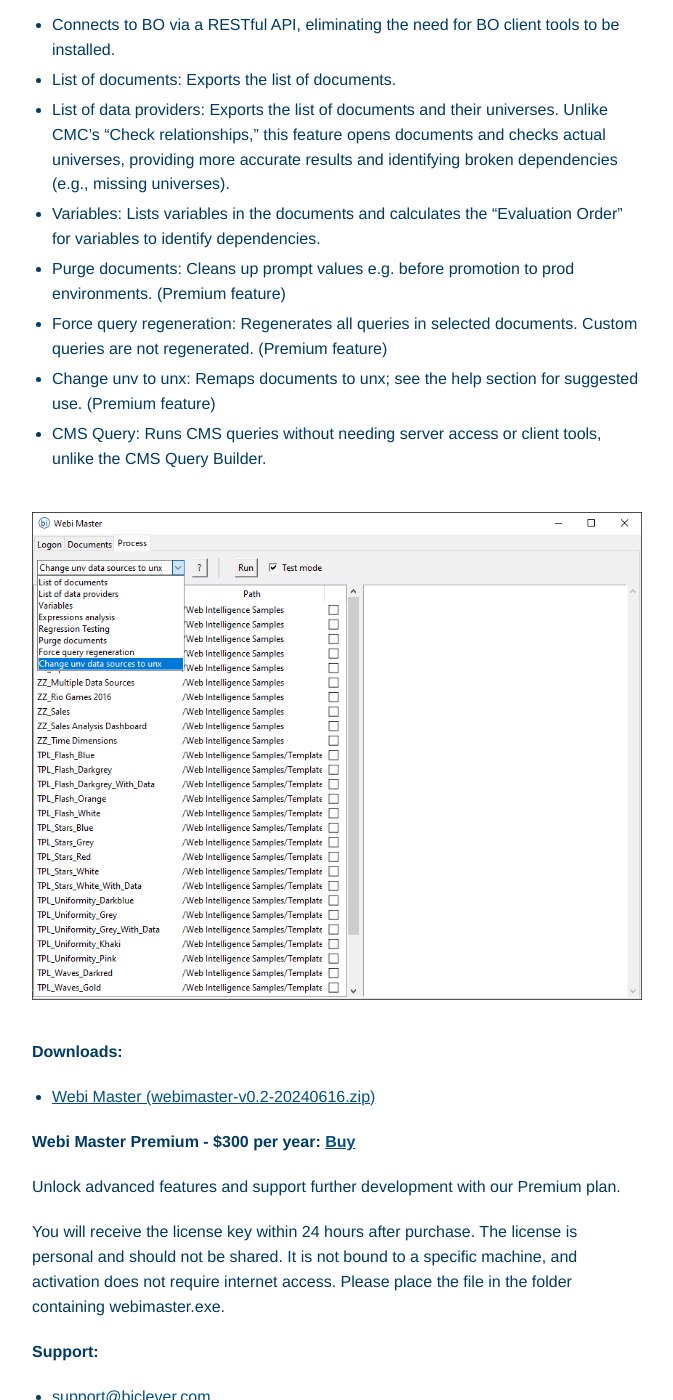
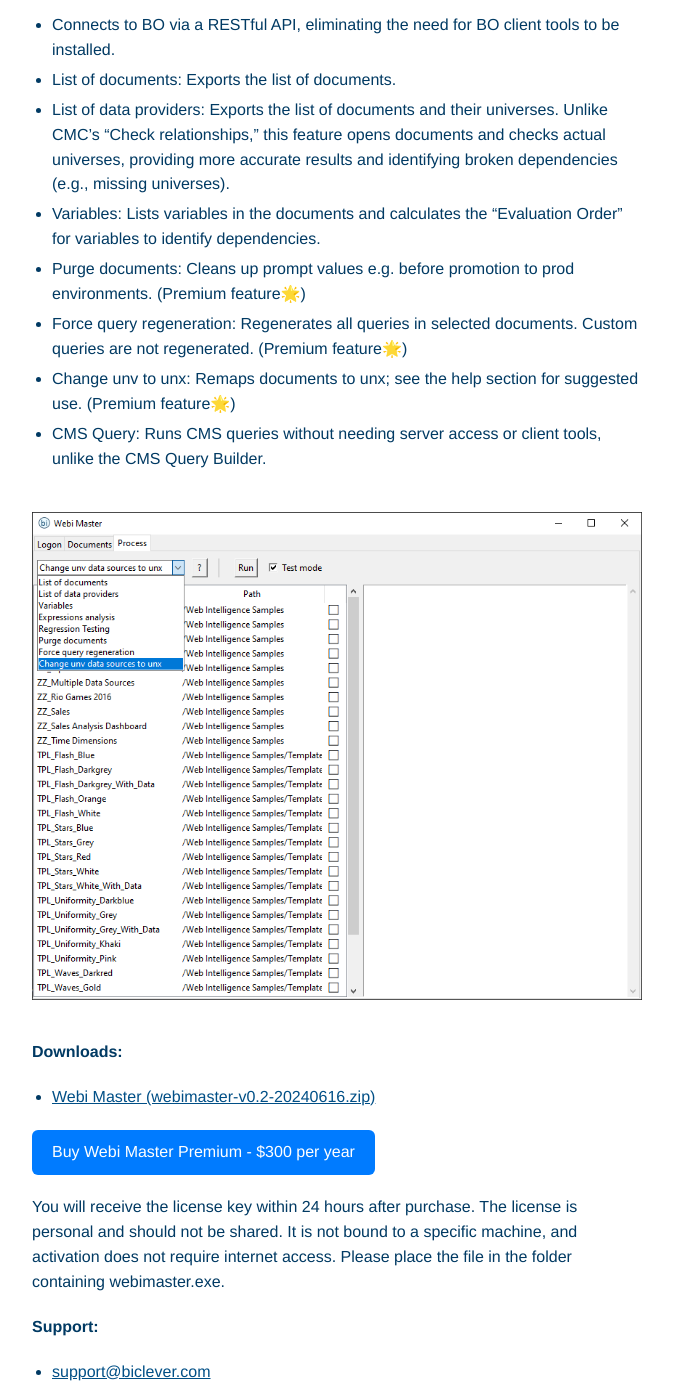
Before and after one commit to biclever/biclever.github.io, a Jekyll site: the page built from _products/webi-master.md, in a window 1280 px wide and 1400 px high, scrolled down 274 px. Shown: the whole window, without its empty margins (143-816 px from the left). Built offline with Jekyll 4.4.1, drawn with Linux system fonts in a browser that asks for light colours.

Commit message:
funny buttons

```diff
--- a/_products/webi-master.md
+++ b/_products/webi-master.md
@@ -12,9 +12,9 @@
 * List of documents: Exports the list of documents.
 * List of data providers: Exports the list of documents and their universes. Unlike CMC’s “Check relationships,” this feature opens documents and checks actual universes, providing more accurate results and identifying broken dependencies (e.g., missing universes).
 * Variables: Lists variables in the documents and calculates the “Evaluation Order” for variables to identify dependencies.
-* Purge documents: Cleans up prompt values e.g. before promotion to prod environments. (Premium feature)
-* Force query regeneration: Regenerates all queries in selected documents. Custom queries are not regenerated. (Premium feature)
-* Change unv to unx: Remaps documents to unx; see the help section for suggested use. (Premium feature)
+* Purge documents: Cleans up prompt values e.g. before promotion to prod environments. (Premium feature🌟)
+* Force query regeneration: Regenerates all queries in selected documents. Custom queries are not regenerated. (Premium feature🌟)
+* Change unv to unx: Remaps documents to unx; see the help section for suggested use. (Premium feature🌟)
 * CMS Query: Runs CMS queries without needing server access or client tools, unlike the CMS Query Builder.
 
 ![Webi Master 0.1](/images/pages/webimaster-01.png)
@@ -22,9 +22,7 @@
 **Downloads:**
 - [Webi Master (webimaster-v0.2-20240616.zip)](https://drive.google.com/uc?export=download&id=1jKXZ87BrIG3zl4TyK9v4jxUMUw5UpJmv)
 
-**Webi Master Premium - $300 per year:** [**Buy**](https://buy.stripe.com/eVacP68wIdFSf84145)
-
-Unlock advanced features and support further development with our Premium plan.
+{% include button.html url="https://buy.stripe.com/eVacP68wIdFSf84145" text="Buy Webi Master Premium - $300 per year" %}
 
 You will receive the license key within 24 hours after purchase. The license is personal and should not be shared. It is not bound to a specific machine, and activation does not require internet access. Please place the file in the folder containing webimaster.exe.
 
```
Also changed, not shown: _products/unx-documenter.md (+1 -1 lines).
